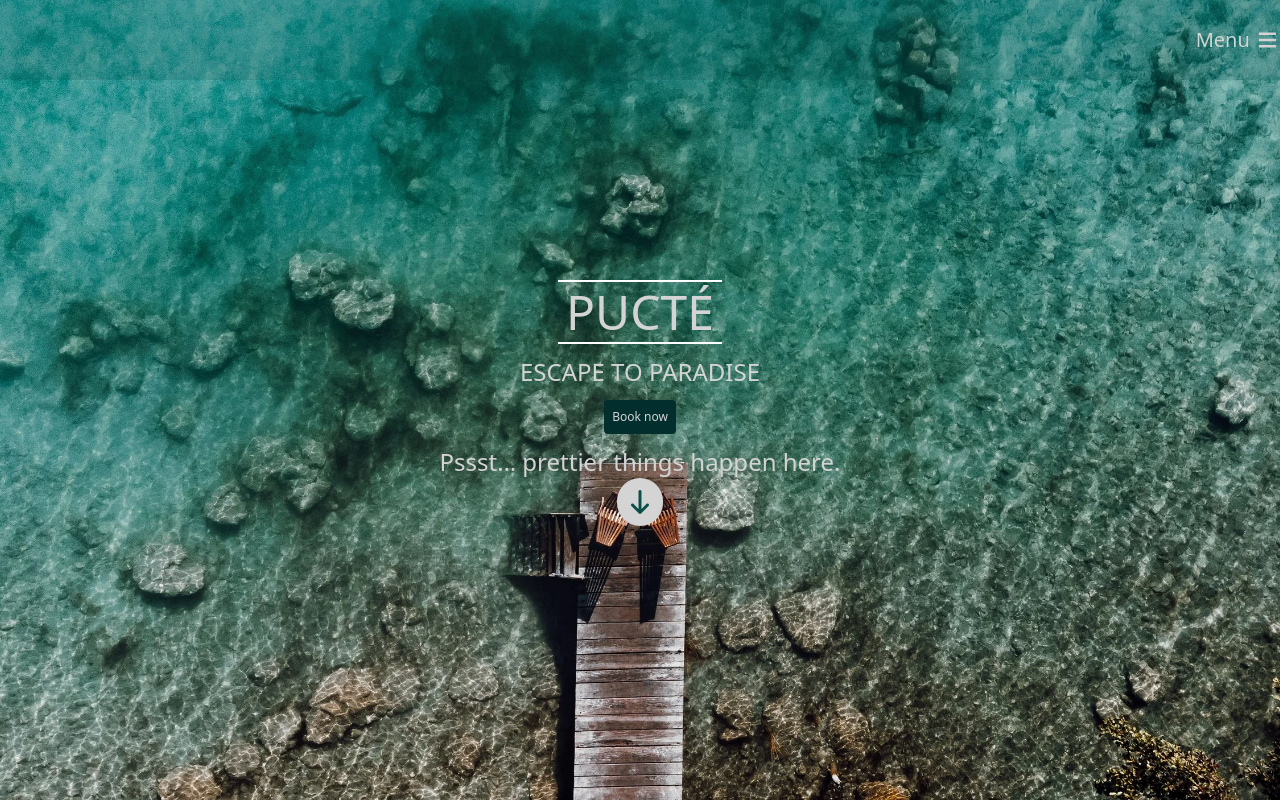
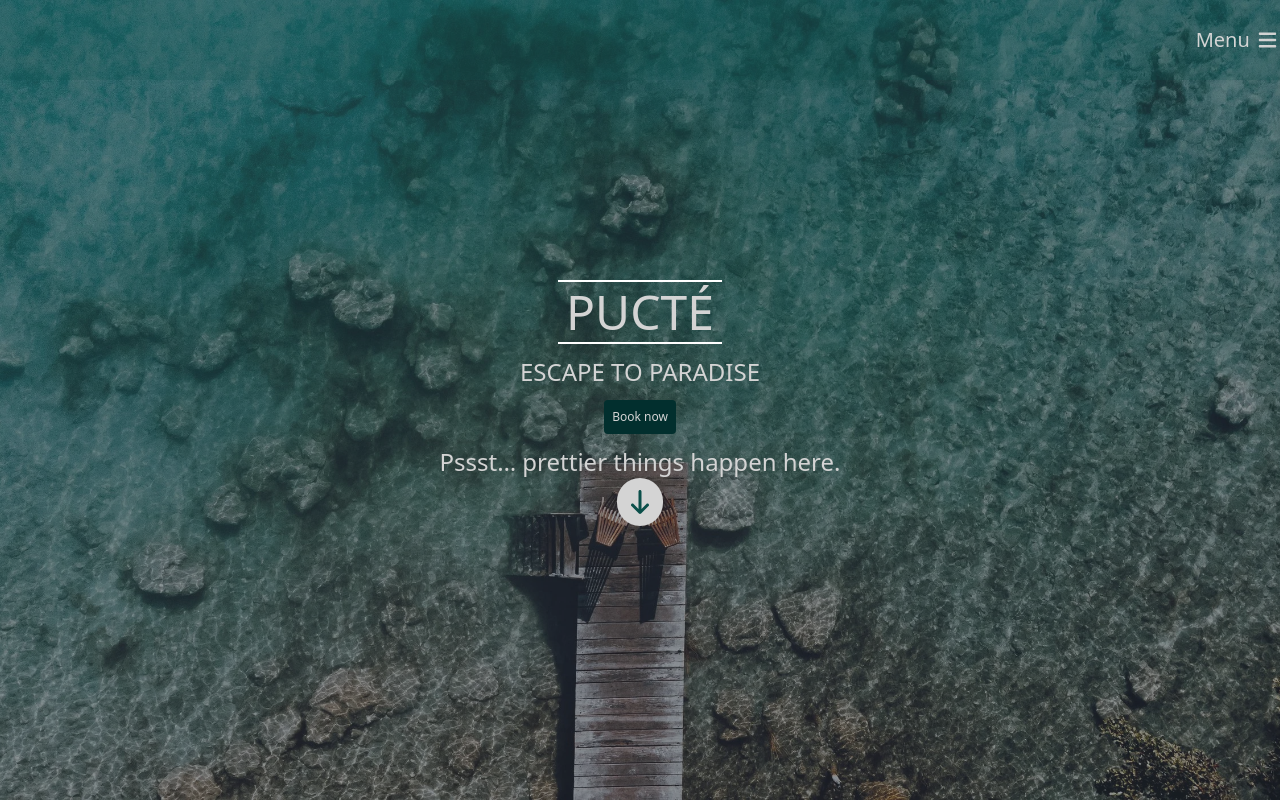
Before and after one commit to Panchita1989/pucte, a React (Vite) app: page / in a window 1280 px wide. Built offline with nearby package versions, Linux system fonts and the light colour scheme.

Commit message:
changed css bg img

```diff
--- a/src/index.css
+++ b/src/index.css
@@ -1,43 +1,71 @@
 @import "tailwindcss";
 
+/* ====================
+   Base Setup
+   ==================== */
 html, body {
   height: 100%;
+  margin: 0;
+  padding: 0;
+  overflow-x: hidden;
 }
-/* ====================
-   Background Image Fade-in
-   ==================== */
+
 body {
   background-color: rgba(46, 56, 66, 0.5);
-  position: relative; /* für pseudo-element */
+  position: relative;
   z-index: 0;
   font-size: 0.75em;
-
 }
 
+/* ====================
+   Background Layer
+   ==================== */
 .bg-layer {
   position: fixed;
   inset: 0;
+  height: 100dvh; /* dynamische Höhe für Mobile */
   background-image: url('/images/pucte.webp');
   background-size: cover;
-  background-position: center;
+  background-position: center center;
   background-repeat: no-repeat;
-  background-color: rgba(46, 56, 66, 0.5);
   z-index: -1;
+  opacity: 0;
   animation: fadeBg 2s forwards;
   animation-delay: 2.5s;
-  opacity: 0;
   will-change: opacity, transform;
   transform: translateZ(0);
 }
 
-
-@keyframes fadeBg {
-  from { opacity: 0; transform: scale(1.1); }
-  to { opacity: 1; transform: scale(1);}
+/* Konstanter Overlay-Ton */
+.bg-layer::after {
+  content: '';
+  position: absolute;
+  inset: 0;
+  background: rgba(46, 56, 66, 0.5);
 }
 
 /* ====================
-   Fade-in Keyframe
+   Hintergrund-Animation
+   ==================== */
+@keyframes fadeBg {
+  from { opacity: 0; transform: scale(1.05); }
+  to { opacity: 1; transform: scale(1); }
+}
+
+/* ====================
+   MOBILE FIX (Samsung / Android)
+   ==================== */
+@supports (-webkit-touch-callout: none) {
+  .bg-layer {
+    position: fixed;
+    background-attachment: scroll !important; /* verhindert Flackern */
+    transform: none !important;
+    will-change: opacity;
+  }
+}
+
+/* ====================
+   Fade-in Animation (für Text, Header etc.)
    ==================== */
 @keyframes fadeIn {
   from { opacity: 0; }
@@ -65,17 +93,21 @@ body {
   opacity: 0;
   animation: fadeIn 0.7s forwards;
   animation-delay: 0.5s;
-  padding: 0.5rem; /* optional, je nach Bedarf */
+  padding: 0.5rem;
+}
+
+.h1-animate::before,
+.h1-animate::after {
+  content: '';
+  position: absolute;
+  left: 0;
+  width: 100%;
+  height: 2px;
+  background: white;
 }
 
 .h1-animate::before {
-  content: '';
-  position: absolute;
   top: 0;
-  left: 0;
-  height: 2px;
-  width: 100%;
-  background: white;
   transform: scaleX(0);
   transform-origin: left;
   animation: borderTop 0.7s forwards;
@@ -83,13 +115,7 @@ body {
 }
 
 .h1-animate::after {
-  content: '';
-  position: absolute;
   bottom: 0;
-  left: 0;
-  height: 2px;
-  width: 100%;
-  background: white;
   transform: scaleX(0);
   transform-origin: right;
   animation: borderBottom 0.7s forwards;
@@ -97,25 +123,15 @@ body {
 }
 
 /* ====================
-   Banner Content Fade-in
+   Content Fade-in
    ==================== */
-.content-animate {
+.content-animate,
+.header,
+.footer,
+.info {
   opacity: 0;
   animation: fadeIn 2s forwards;
-  animation-delay: 1.5s;
 }
-.header{
-  opacity: 0;
-  animation: fadeIn 2s forwards;
-  animation-delay: 3s;
-}
-.footer{
-  opacity: 0;
-  animation: fadeIn 2s forwards;
-  animation-delay: 3s;
-}
-.info{
-  opacity: 0;
-  animation: fadeIn 2s forwards;
-  animation-delay: 3s;
-}
+
+.content-animate { animation-delay: 1.5s; }
+.header, .footer, .info { animation-delay: 3s; }
```
